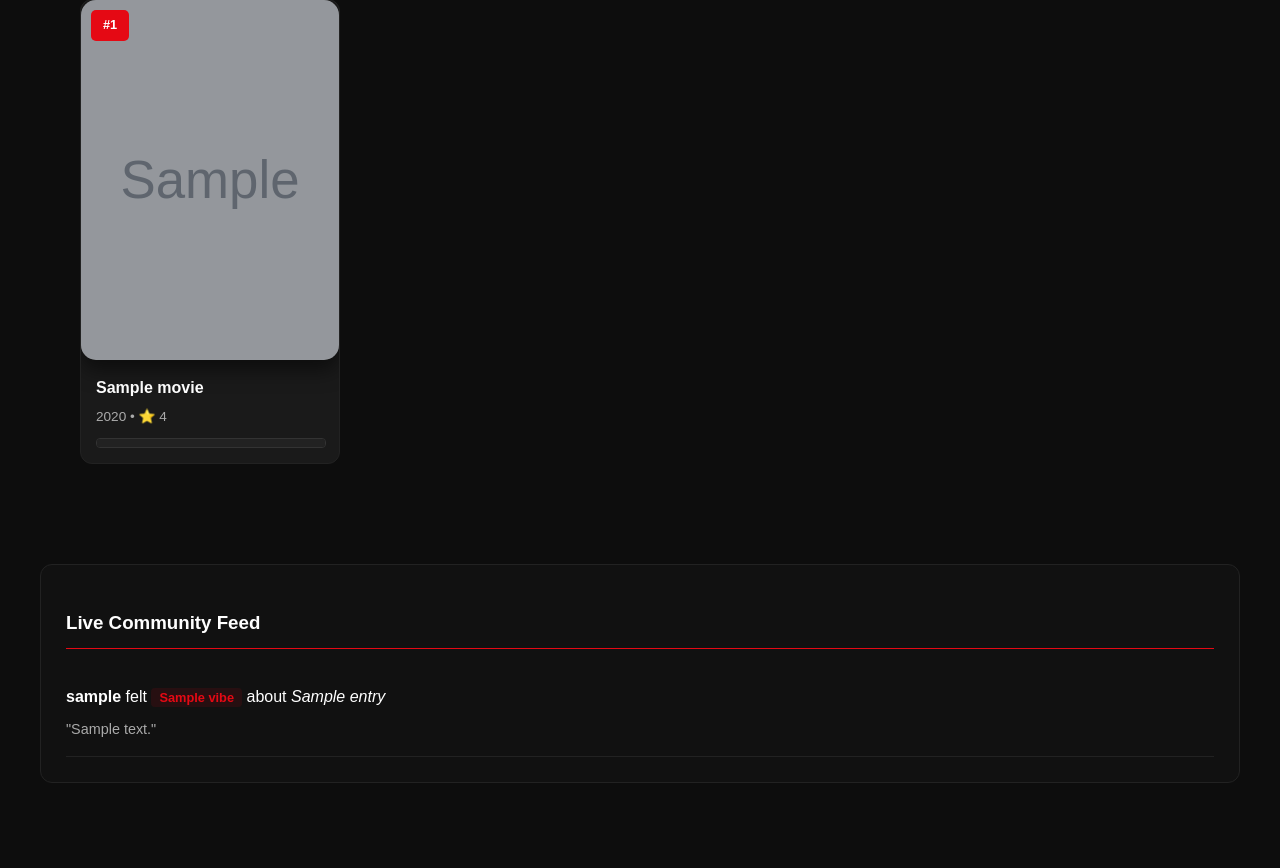
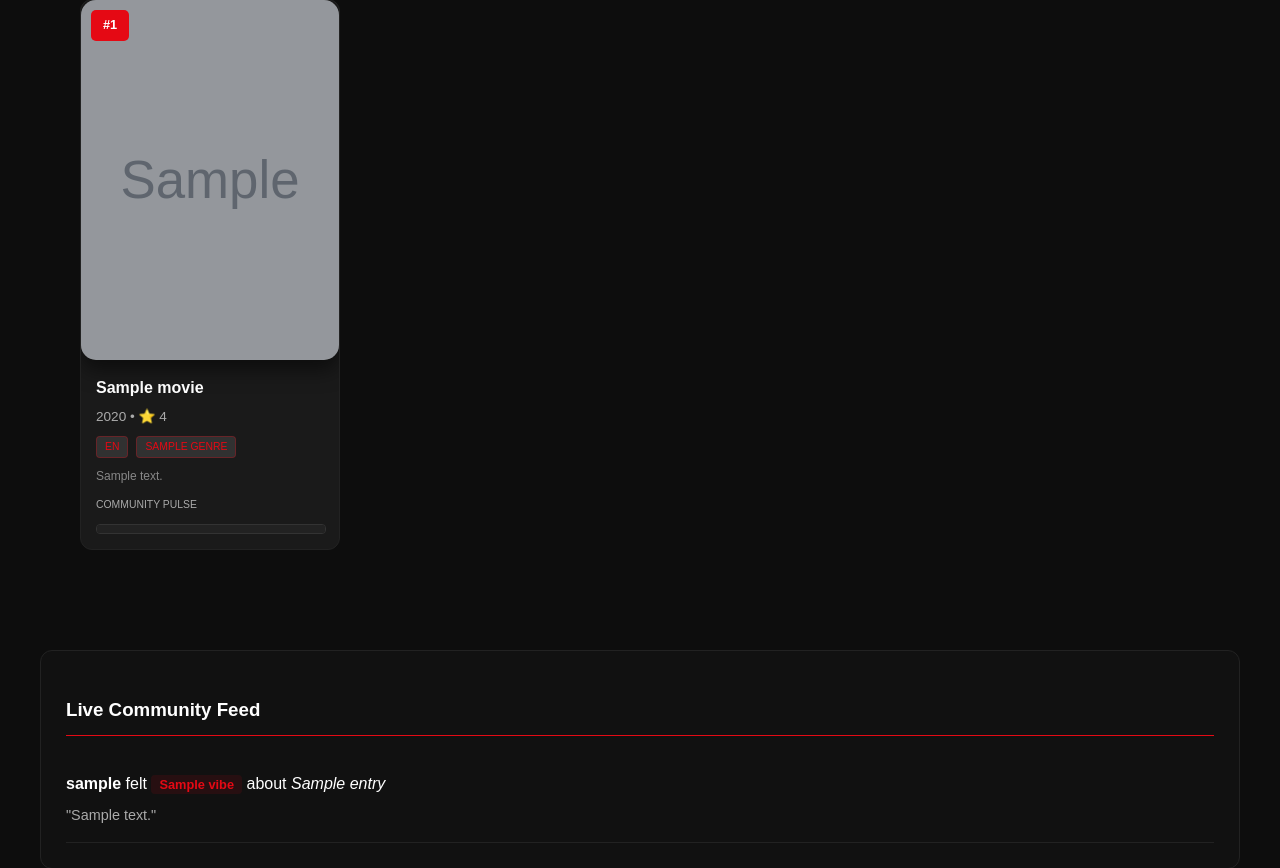
Before and after one commit to haripriyav-git/Cinemapulse, a Python web app: template templates/dashboard.html in a window 1280 px wide. Shown: the part 1136-2004 px from the top of the page. Before the commit the page ends 1919 px from the top, so only its background shows below. Run offline with Jinja, Linux system fonts and the light colour scheme; the template is opened without the code that fills it: most values are stand-ins (such as "Sample title", 1, 10 or a date in 2020); grey boxes marked "Sample" are stand-in pictures.

Commit message:
updated movie cards

```diff
--- a/static/styles/movies.css
+++ b/static/styles/movies.css
@@ -304,3 +304,29 @@
     border-radius: 5px;
     cursor: pointer;
 }
+/* Styling for new badges and description */
+.movie-badges {
+    display: flex;
+    gap: 8px;
+    margin: 8px 0;
+}
+.badge {
+    font-size: 0.65rem;
+    padding: 2px 8px;
+    border-radius: 4px;
+    background: rgba(255, 255, 255, 0.1);
+    color: var(--accent-red);
+    border: 1px solid rgba(229, 9, 20, 0.3);
+    text-transform: uppercase;
+}
+.movie-desc-short {
+    font-size: 0.75rem;
+    color: #888;
+    line-height: 1.4;
+    margin: 10px 0;
+    display: -webkit-box;
+    -webkit-line-clamp: 2;
+    line-clamp: 2;
+    -webkit-box-orient: vertical;
+    overflow: hidden;
+}
--- a/templates/dashboard.html
+++ b/templates/dashboard.html
@@ -151,9 +151,7 @@
 
         <div class="placeholder-grid" id="movieGrid">
             {% for movie in movies %}
-            <div class="movie-card"
-                 data-vibes="{% if movie_stats.get(movie.title) %}{% for v in movie_stats[movie.title].keys() %}{{ v }} {% endfor %}{% endif %}"
-                 onclick="openFeedback('{{ movie.title }}')">
+           <div class="movie-card" onclick="openFeedback('{{ movie.title }}')">
     <div class="poster-box">
         <img src="{{ movie.img }}" class="bg-poster" alt="{{ movie.title }}" loading="lazy">
         <div class="rank-badge">#{{ movie.rank }}</div>
@@ -162,12 +160,21 @@
     <div class="movie-info">
         <h3>{{ movie.title }}</h3>
         <div class="details">{{ movie.year }} • ⭐ {{ movie.rating }}</div>
+
+        <div class="movie-badges">
+            <span class="badge">{{ movie.lang }}</span>
+            <span class="badge">{{ movie.genre }}</span>
+        </div>
+
+        <p class="movie-desc-short">{{ movie.desc }}</p>
+
+        <div style="font-size: 0.65rem; color: var(--text-gray); margin-top: 12px; text-transform: uppercase;">Community Pulse</div>
         <div class="vibe-meter-container">
             {% if movie_stats and movie_stats.get(movie.title) %}
                 {% for vibe_name, percent in movie_stats[movie.title].items() %}
                     <div class="vibe-segment vibe-{{ vibe_name.replace(' ', '-') }}"
-                                    style="width: {{ percent|int }}%;"
-                                     title="{{ vibe_name }}: {{ '%.2f'|format(percent) }}%">
+                         style="--width: {{ percent }}%;"
+                         title="{{ vibe_name }}: {{ percent }}%">
                     </div>
                 {% endfor %}
             {% else %}
```
Also changed, not shown: app.py (+121 -19 lines). Lines whose indentation alone changed are shown as unchanged.
